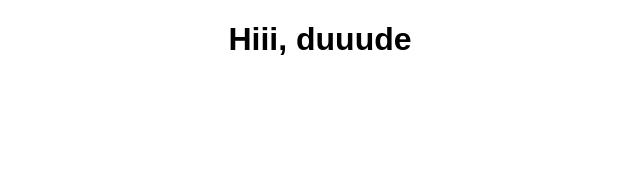
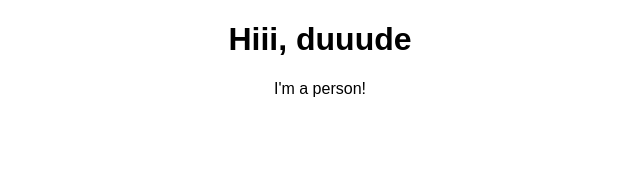
Before and after one commit to jesusmacedo-globant/react-complete-guide, a React (Create React App) app: page / in a window 1280 px wide. Shown: the top 170 px of the page, without its empty margins (320-960 px from the left). Built offline with nearby package versions, Linux system fonts and the light colour scheme.

Commit message:
Section 3, lesson 32-33. Creating a Functional Component. Components & JSX Cheat Sheet.

```diff
--- a/src/App.js
+++ b/src/App.js
@@ -1,7 +1,12 @@
 import React, { Component } from 'react';
 // * this is how css is imported
 import './App.css';
+// * import custom components
+import Person from './Person/Person';
 
+/**
+ * This is a class-based or stateful component because it is being created as a class and could have a state.
+ */
 class App extends Component {
     /**
      * Always required in components and it always has to return HTML content.
@@ -10,6 +15,7 @@ class App extends Component {
         return (
             <div className="App">
                 <h1>Hiii, duuude</h1>
+                <Person />
             </div>
         );
 
--- /dev/null
+++ b/src/Person/Person.js
@@ -0,0 +1,10 @@
+import React from 'react';
+
+/**
+ * This is a functional or stateless component because it is being created from a function and has no state.
+ */
+const Person = () => {
+    return <p1>I'm a person!</p1>;
+};
+
+export default Person;
```
